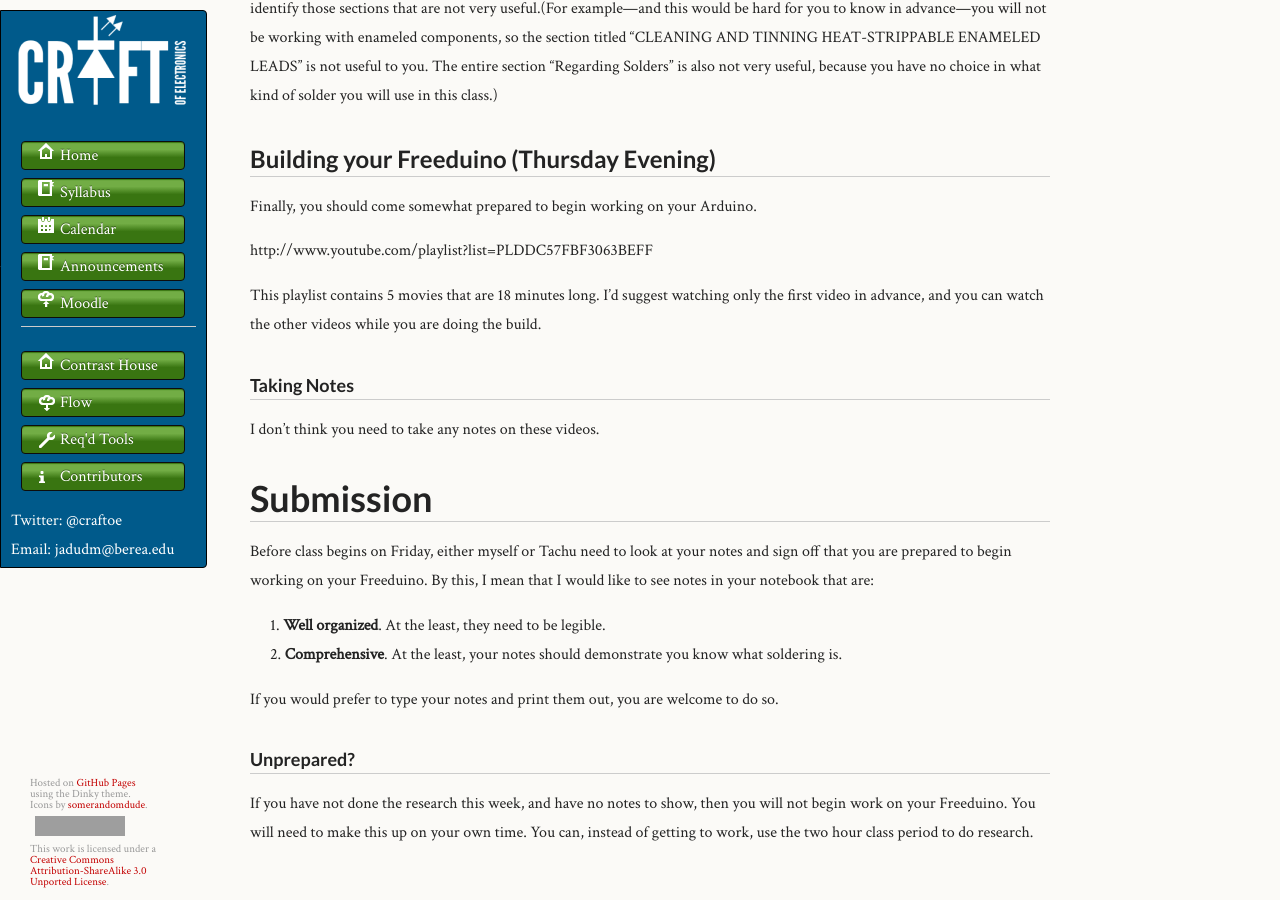
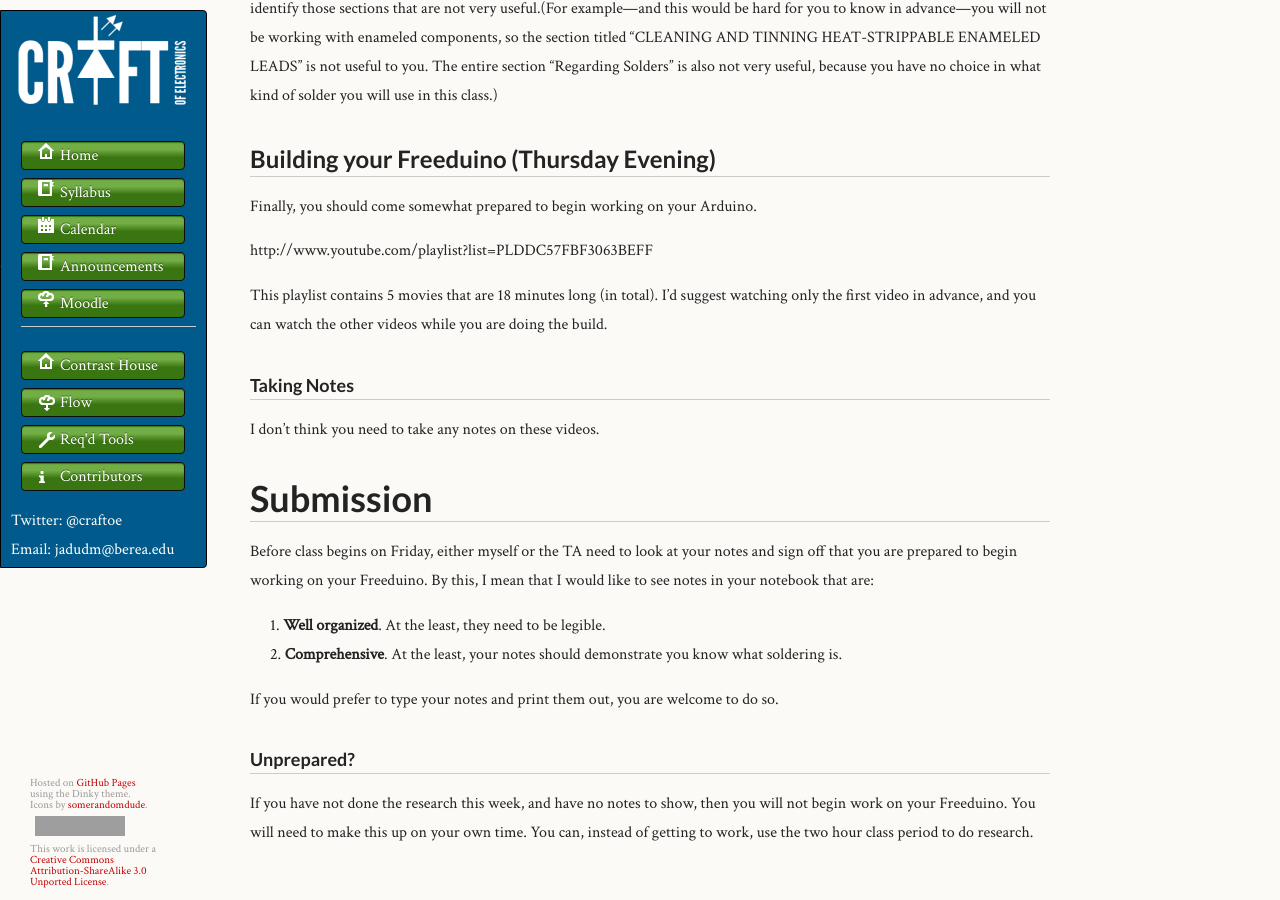
Before and after one commit to craftofelectronics/craftofelectronics.github.com, a Jekyll site: the page built from assignments/learn-to-solder.md, in a window 1280 px wide and 900 px high, scrolled down 1659 px. Built offline with Jekyll 4.4.1, drawn with Linux system fonts in a browser that asks for light colours; grey boxes are pictures that could not be loaded.

Commit message:
Removed name, fixed duration comment.

```diff
--- a/assignments/learn-to-solder.md
+++ b/assignments/learn-to-solder.md
@@ -60,7 +60,7 @@ Finally, you should come somewhat prepared to begin working on your Arduino.
 
 http://www.youtube.com/playlist?list=PLDDC57FBF3063BEFF
 
-This playlist contains 5 movies that are 18 minutes long. I'd suggest watching only the first video in advance, and you can watch the other videos while you are doing the build.
+This playlist contains 5 movies that are 18 minutes long (in total). I'd suggest watching only the first video in advance, and you can watch the other videos while you are doing the build.
 
 ### Taking Notes
 
@@ -68,7 +68,7 @@ I don't think you need to take any notes on these videos.
 
 # Submission
 
-Before class begins on Friday, either myself or Tachu need to look at your notes and sign off that you are prepared to begin working on your Freeduino. By this, I mean that I would like to see notes in your notebook that are:
+Before class begins on Friday, either myself or the TA need to look at your notes and sign off that you are prepared to begin working on your Freeduino. By this, I mean that I would like to see notes in your notebook that are:
 
 1. **Well organized**. At the least, they need to be legible.
 2. **Comprehensive**. At the least, your notes should demonstrate you know what soldering is.
```
